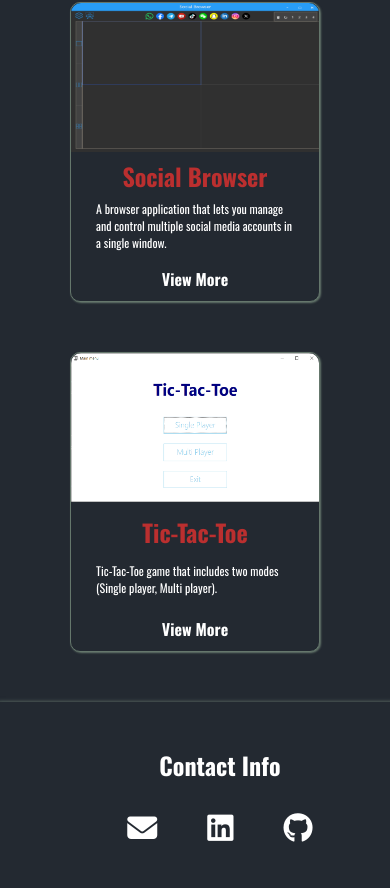
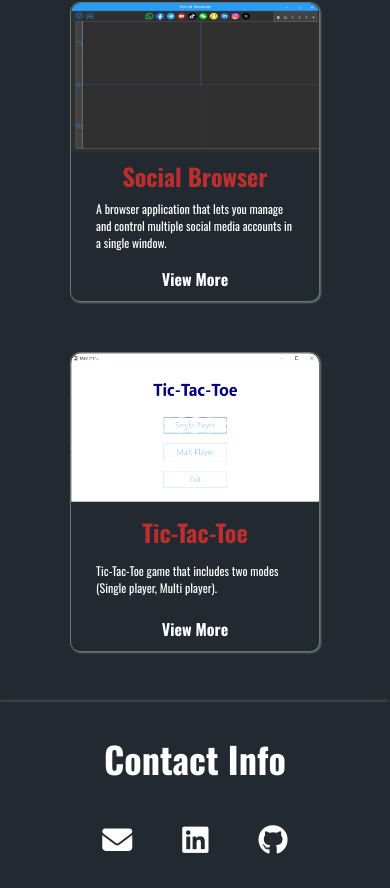
Before and after one commit to meladak286/meladak286.github.io, a Vue app: page / in a window 390 px wide. Shown: the part 1716-2604 px from the top of the page. Built offline with nearby package versions, Linux system fonts and the light colour scheme.

Commit message:
Style page footer component on mobile devices

```diff
--- a/src/components/PageFooter.vue
+++ b/src/components/PageFooter.vue
@@ -34,6 +34,7 @@
   flex-direction: column;
   align-items: center;
   box-shadow: -2px 0 4px 0 var(--shadow-color);
+  font-size: 24px;
 }
 
 .footer .social-links {
@@ -67,4 +68,10 @@
 .footer .social-links li a:hover {
   transform: scale(1.5);
 }
+
+@media (max-width:768px){
+  .footer {
+    padding: 0;
+  }
+}
 </style>
```
